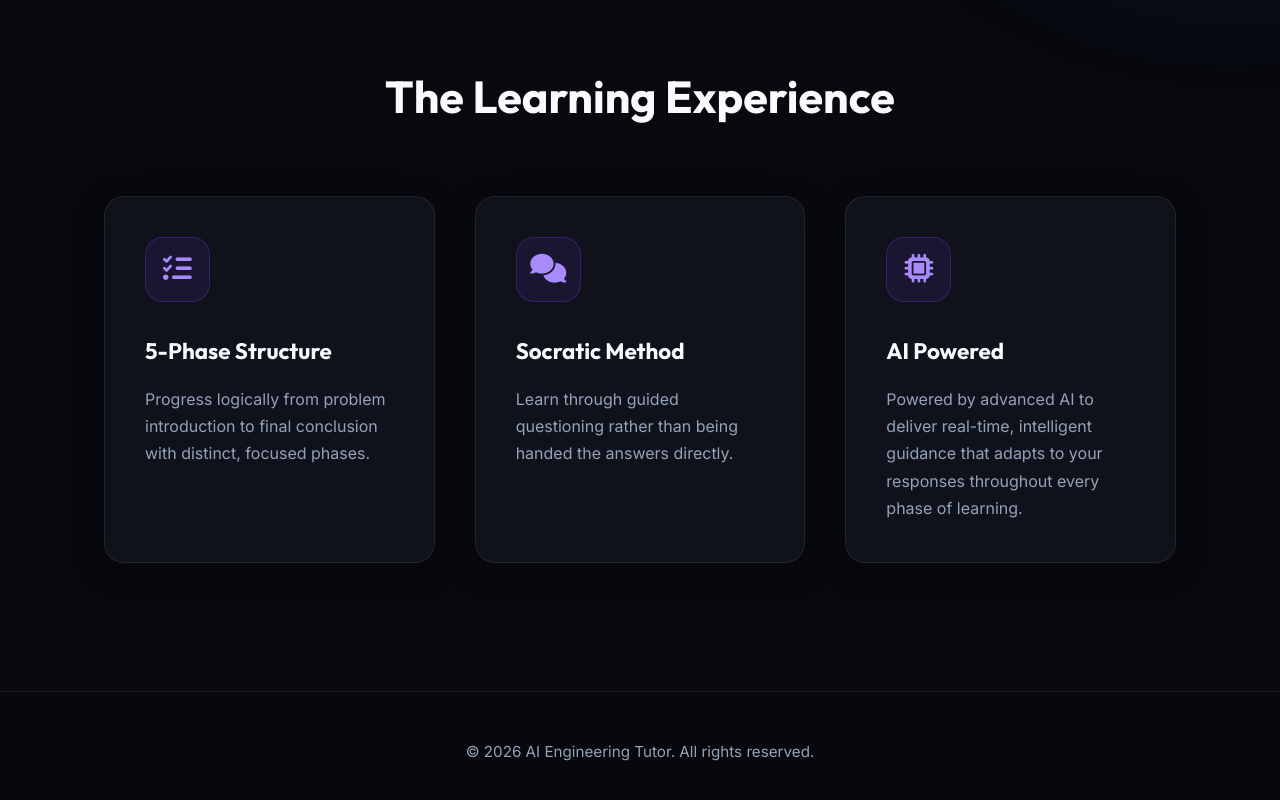
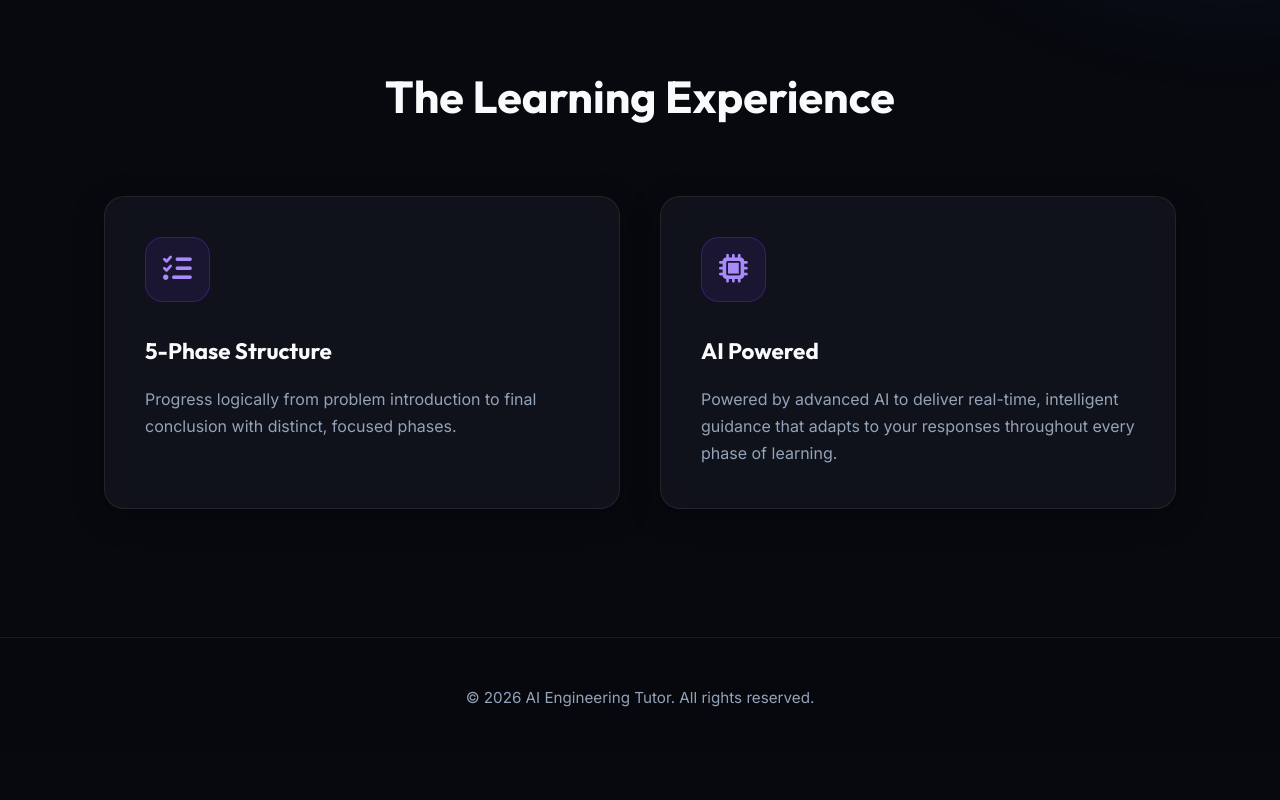
Before and after one commit to srinadhij-sys/-AI-Tutor, a website: page index.html in a window 1280 px wide. Shown: the part 899-1699 px from the top of the page. After the commit the page ends 1657 px from the top, so only its background shows below. Drawn offline with Linux system fonts and the light colour scheme.

Commit message:
Update index.html

```diff
--- a/index.html
+++ b/index.html
@@ -80,11 +80,6 @@
                     <p>Progress logically from problem introduction to final conclusion with distinct, focused phases.</p>
                 </div>
                 <div class="feature-card glass-card">
-                    <div class="feature-icon"><i class="fa-solid fa-comments"></i></div>
-                    <h3>Socratic Method</h3>
-                    <p>Learn through guided questioning rather than being handed the answers directly.</p>
-                </div>
-                <div class="feature-card glass-card">
                     <div class="feature-icon"><i class="fa-solid fa-microchip"></i></div>
                     <h3>AI Powered</h3>
                     <p>Powered by advanced AI to deliver real-time, intelligent guidance that adapts to your responses throughout every phase of learning.</p>
```
